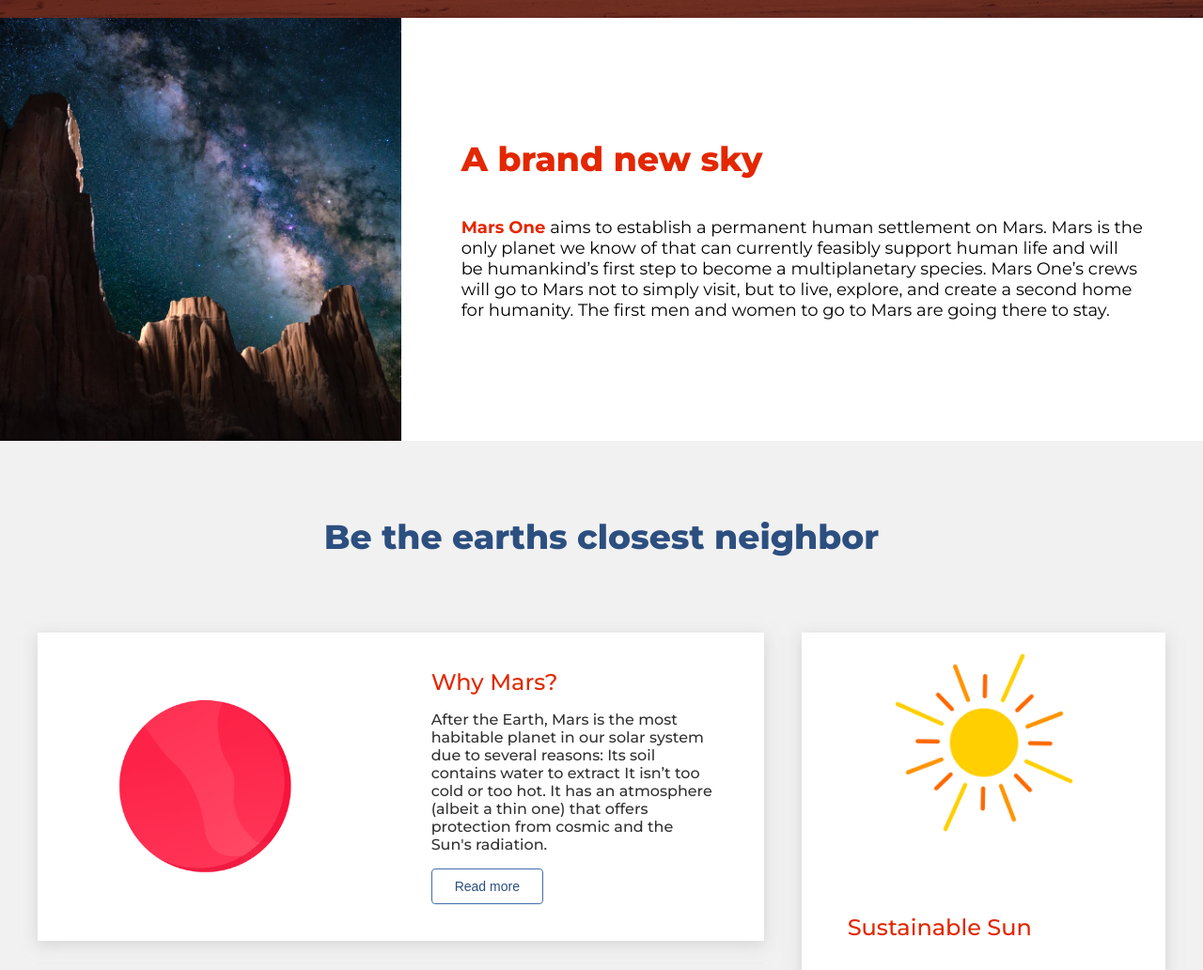
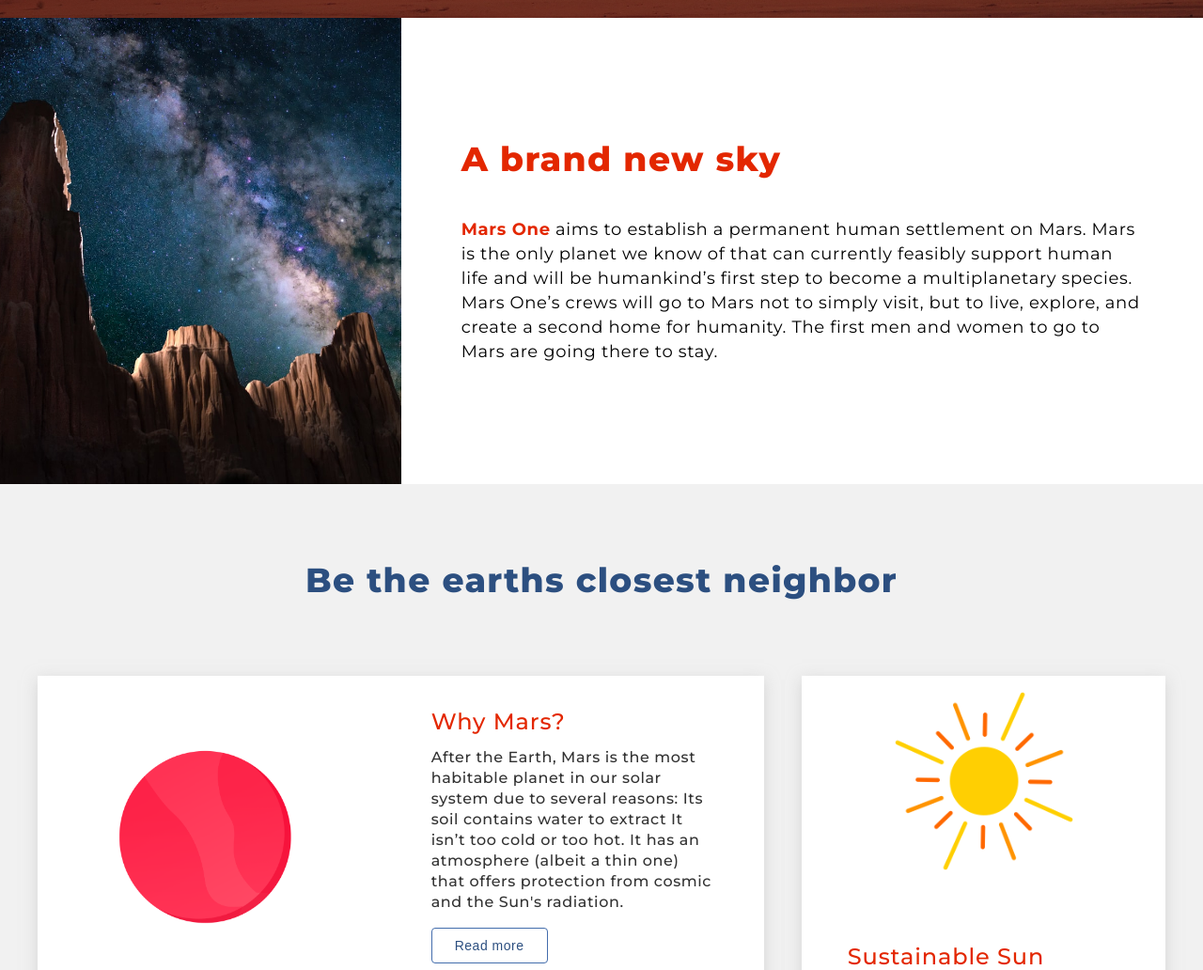
Before and after one commit to henningsover/mars_one, a plain HTML site: page index.html in a window 1280 px wide. Shown: the part 881-1913 px from the top of the page at 94% size. Drawn offline with Linux system fonts and the light colour scheme.

Commit message:
added line height and letterspacing. Added animation to button-hover

```diff
--- a/styles/mixins/_mixins.scss
+++ b/styles/mixins/_mixins.scss
@@ -168,17 +168,26 @@
   padding: 10px 24px;
   border: 1px solid $color--variation-4;
   border-radius: 4px;
-  max-inline-size: 128px;
+  max-inline-size: 130px;
   max-block-size: 38px;
   color: $color--variation-3;
   background: none #fff;
   border-color: $color--variation-4;
+  font-weight: $font-weight--medium;
+  letter-spacing: 0.52px;
+  &:hover {
+    border-style: double;
+    border-width: 5px;
+    padding: 5px 15px;
+    transition: all ease-in 200ms;
+  }
 }
 
 @mixin link-style {
   color: $color--variation-1;
   text-decoration: none;
   display: inline-block;
+  letter-spacing: 0.59px;
   &:hover {
     color: $color--variation-5;
     transform: scale(1.1);
--- a/styles/partials/faq-page/_faq.scss
+++ b/styles/partials/faq-page/_faq.scss
@@ -96,10 +96,13 @@
     text-align: center;
     padding: 5vh 0 10vh 0;
     color: $color--variation-3;
+    letter-spacing: 1.33px;
   }
 
   h3 {
     color: $color--variation-5;
+    line-height: 22px;
+    letter-spacing: 0.89px;
     margin-bottom: 5vh;
   }
 
--- a/styles/partials/global/_footer.scss
+++ b/styles/partials/global/_footer.scss
@@ -18,10 +18,12 @@
     font-size: 30px;
     font-family: "Montserrat", sans-serif;
     font-weight: 700;
+    letter-spacing: 1.11px;
   }
 
   span {
     font-size: 12px;
+    letter-spacing: 0.44px;
   }
 
   a {
--- a/styles/partials/global/_main.scss
+++ b/styles/partials/global/_main.scss
@@ -28,6 +28,11 @@
       width: 190px;
       max-height: 300px;
       max-width: 300px;
+      padding-top: 10px;
+
+      @media (min-width: 500px) {
+        padding: unset;
+      }
     }
   }
 
--- a/styles/partials/join-page/_join-us-section.scss
+++ b/styles/partials/join-page/_join-us-section.scss
@@ -14,11 +14,13 @@
     h2 {
       color: $color--variation-5;
       margin-bottom: 5vh;
+      letter-spacing: 1.33px;
     }
     span {
       color: $color--variation-3;
       font-weight: $font-weight--regular;
       font-size: 15px;
+      letter-spacing: 0.89px;
       display: block;
       max-inline-size: 30ch;
 
--- a/styles/partials/join-page/_sign-up-form.scss
+++ b/styles/partials/join-page/_sign-up-form.scss
@@ -71,6 +71,8 @@
     .labels {
       margin-bottom: 5px;
       color: $color--variation-3;
+      font-weight: $font-weight--bold;
+      letter-spacing: 0.52px;
     }
   }
   input,
--- a/styles/partials/start-page/_brand_new_sky.scss
+++ b/styles/partials/start-page/_brand_new_sky.scss
@@ -30,11 +30,14 @@
       h2 {
         color: $color--variation-5;
         margin-bottom: 5vh;
+        letter-spacing: 1.33px;
       }
       p {
         font-size: 16px;
         margin-bottom: 5vh;
         font-weight: $font-weight--regular;
+        letter-spacing: 0.66px;
+        line-height: 26px;
         @media (min-width: 800px) {
           font-size: 18px;
           margin: 0;
--- a/styles/partials/start-page/_info-articles.scss
+++ b/styles/partials/start-page/_info-articles.scss
@@ -69,10 +69,13 @@
     text-align: center;
     padding: 5vh 0 10vh 0;
     color: $color--variation-3;
+    letter-spacing: 1.33px;
   }
 
   h3 {
     color: $color--variation-5;
+    line-height: 22px;
+    letter-spacing: 0.89px;
   }
 
   h3,
@@ -84,6 +87,8 @@
     font-size: 14px;
     color: $color--variation-7;
     font-weight: $font-weight--medium;
+    line-height: 22px;
+    letter-spacing: 0.59px;
     @media (min-width: 800px) {
       font-size: 16px;
     }
```
Also changed, not shown: styles/style.css, 1 other file.
